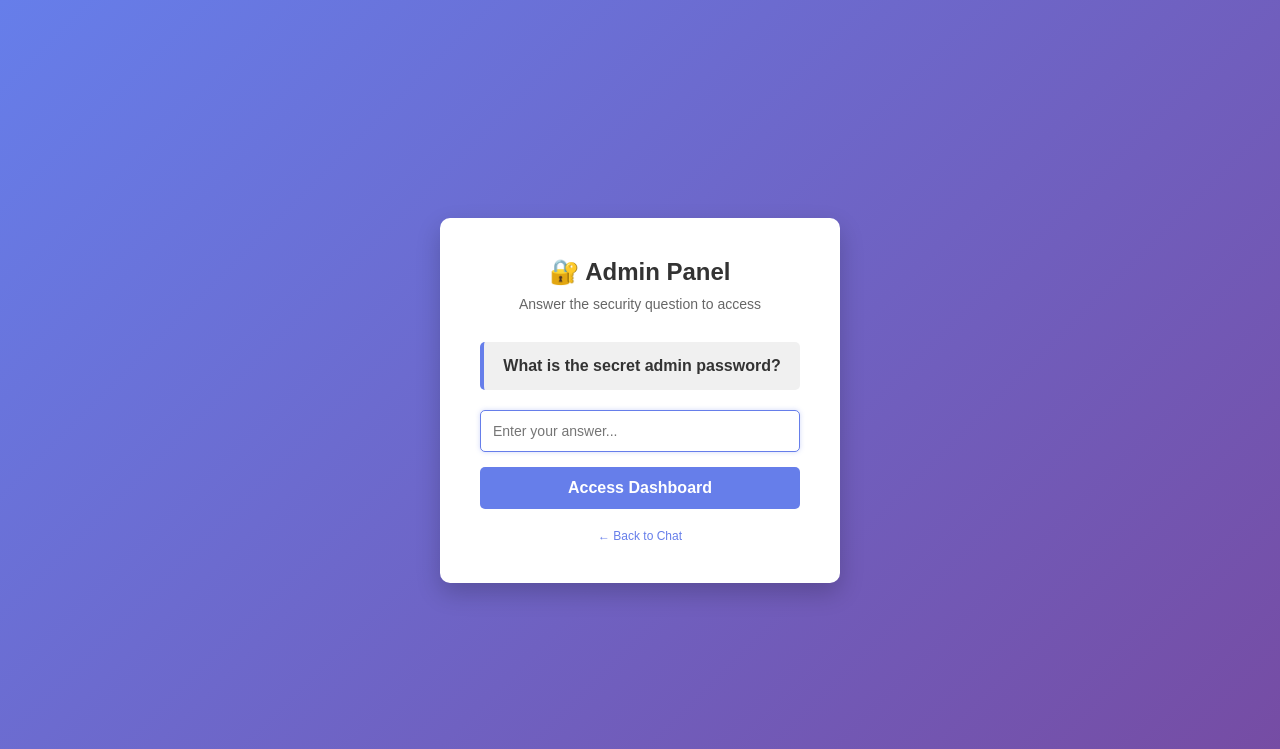
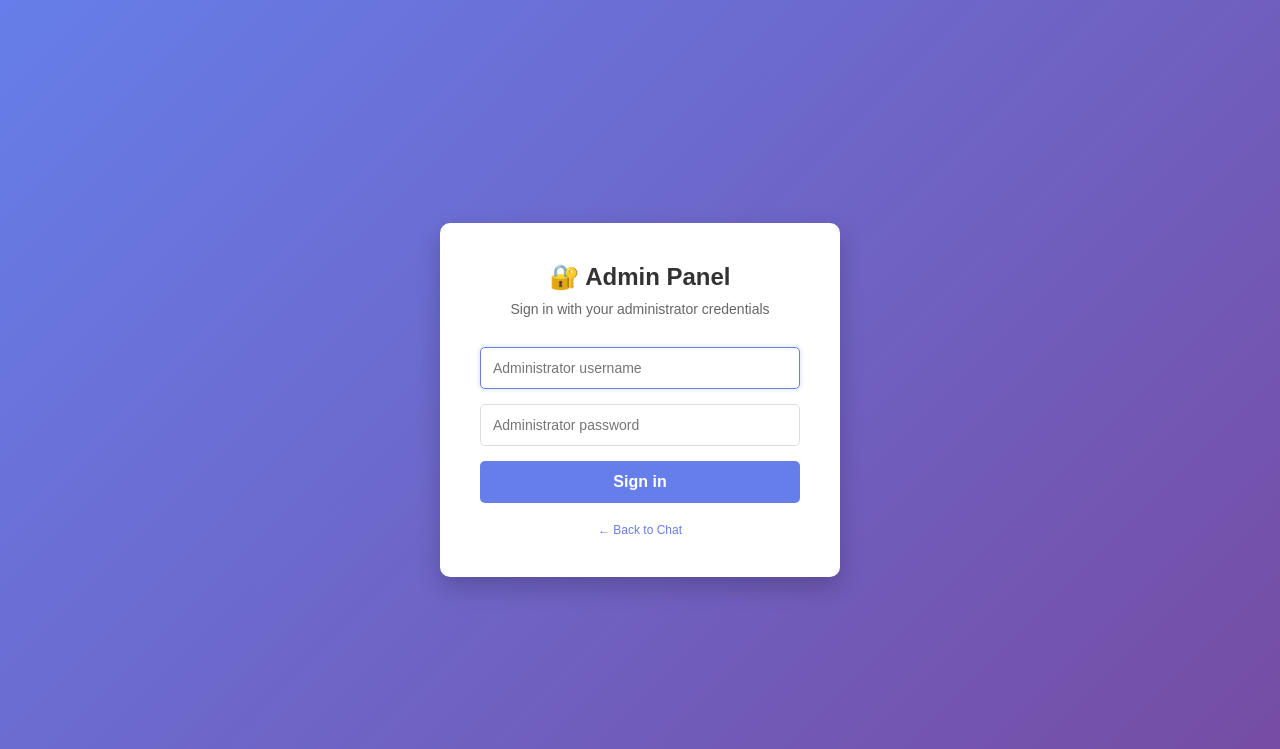
Before and after one commit to adesinafareed8-debug/server, a Flask app: page /admin in a window 1280 px wide. Shown: the top 749 px of the page. Run offline with Flask 3, Linux system fonts and the light colour scheme.

Commit message:
Revise admin login form for credential input
Updated the admin login form to use username and password fields instead of a security question.

```diff
--- a/templates/admin_login.html
+++ b/templates/admin_login.html
@@ -88,17 +88,19 @@
 <body>
     <div class="container">
         <h1>🔐 Admin Panel</h1>
-        <p class="subtitle">Answer the security question to access</p>
+        <p class="subtitle">Sign in with your administrator credentials</p>
 
         {% if error %}
         <div class="error show">{{ error }}</div>
         {% endif %}
 
-        <div class="question">{{ question }}</div>
 
-        <form method="POST">
-            <input type="text" name="answer" placeholder="Enter your answer..." required autofocus />
-            <button type="submit">Access Dashboard</button>
+
+        <form method="POST" action="/admin">
+            <input type="hidden" name="csrf_token" value="{{ csrf_token }}">
+            <input type="text" name="username" placeholder="Administrator username" autocomplete="username" required autofocus maxlength="64" />
+            <input type="password" name="password" placeholder="Administrator password" autocomplete="current-password" required />
+            <button type="submit">Sign in</button>
         </form>
 
         <div class="footer">
```
